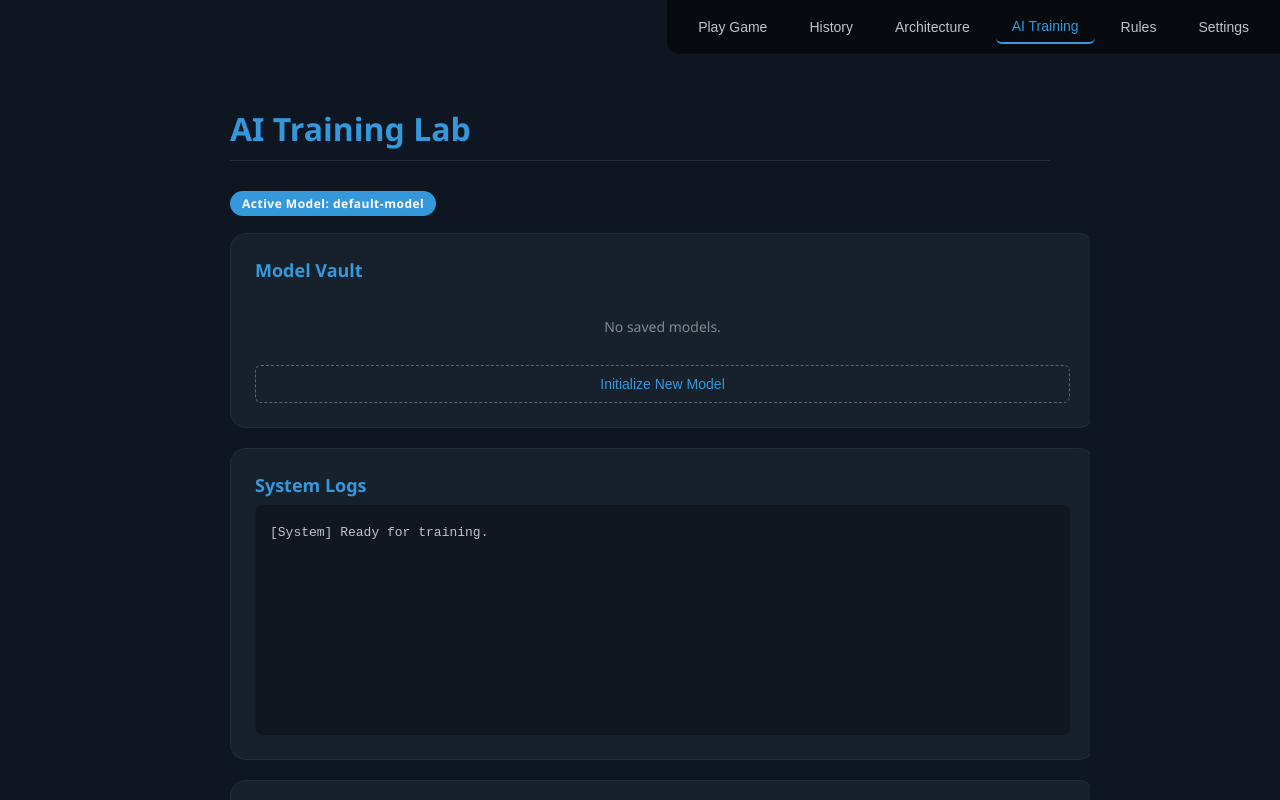
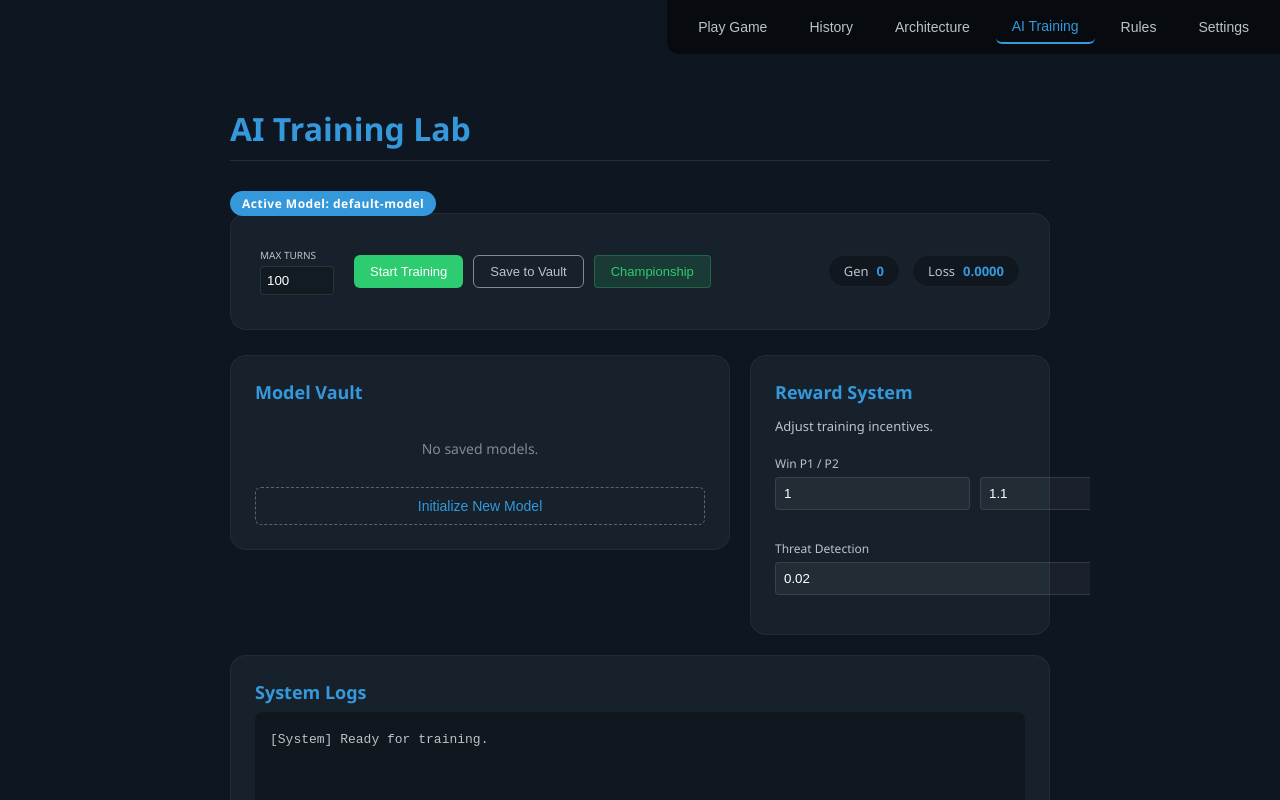
Before and after one commit to MicahWade/Hex-a-Gon-AI, a React (Vite) app: page / in a window 1280 px wide. Both pictures are taken after a click on the button "AI Training". Built offline with nearby package versions, Linux system fonts and the light colour scheme.

Commit message:
feat: refactor AI Training Lab with horizontal top bar controls and pill-style stats

```diff
--- a/src/App.css
+++ b/src/App.css
@@ -853,3 +853,87 @@ button:hover {
   background: #e74c3c !important;
   color: white !important;
 }
+
+.ai-top-bar {
+  margin-bottom: 25px;
+}
+
+.top-bar-layout {
+  display: flex;
+  justify-content: space-between;
+  align-items: center;
+  padding: 10px 5px;
+}
+
+.control-section {
+  display: flex;
+  align-items: center;
+  gap: 20px;
+}
+
+.mini-input-row {
+  display: flex;
+  flex-direction: column;
+  gap: 4px;
+}
+
+.mini-input-row label {
+  font-size: 10px;
+  text-transform: uppercase;
+  color: var(--text-secondary);
+}
+
+.mini-input-row input {
+  width: 60px;
+  padding: 6px;
+  background: rgba(0,0,0,0.2);
+  border: 1px solid rgba(255,255,255,0.1);
+  color: white;
+  border-radius: 4px;
+}
+
+.action-buttons {
+  display: flex;
+  gap: 10px;
+}
+
+.action-buttons button {
+  width: auto;
+  padding: 8px 16px;
+  font-size: 13px;
+}
+
+.stats-section {
+  display: flex;
+  gap: 12px;
+}
+
+.stat-pill, .champ-pill {
+  background: rgba(0,0,0,0.3);
+  padding: 6px 15px;
+  border-radius: 30px;
+  font-size: 13px;
+  border: 1px solid rgba(255,255,255,0.05);
+  display: flex;
+  gap: 8px;
+  align-items: center;
+}
+
+.stat-pill span { color: var(--text-secondary); }
+.stat-pill strong { color: var(--accent-color); }
+
+.champ-pill {
+  background: rgba(241, 196, 15, 0.1);
+  border-color: rgba(241, 196, 15, 0.3);
+}
+
+.champ-pill span { color: #f1c40f; }
+
+.dual-input {
+  display: flex;
+  gap: 10px;
+}
+
+.dual-input input {
+  flex: 1;
+}
--- a/src/components/AITraining.tsx
+++ b/src/components/AITraining.tsx
@@ -72,7 +72,6 @@ export const AITraining: React.FC<Props> = ({ isTraining, setIsTraining, layers
     if (!modelRef.current) return;
     const name = prompt("Enter model name:", currentModelName) || currentModelName;
 
-    // Metadata for verification
     const focalRadius = 14;
     const selfRadius = 8;
     const memoryRadius = 6;
@@ -128,14 +127,12 @@ export const AITraining: React.FC<Props> = ({ isTraining, setIsTraining, layers
         learningRate: 0.001,
         batchSize: 32,
         gamma: 0.95,
-        epsilon: 0, // No randomness for champ matches
+        epsilon: 0,
         rewards
       };
       const radii = { global: 14, self: 8, memory: 6 };
 
-      // 10 Games total, 5 as P1, 5 as P2
       for (let g = 0; g < 10; g++) {
-
         let board: BoardState = new Map();
         let currentPlayer: Player = 1;
         let winner: Player | null = null;
@@ -166,7 +163,6 @@ export const AITraining: React.FC<Props> = ({ isTraining, setIsTraining, layers
     setIsChampionship(false);
   };
 
-  // Training Loop Effect
   useEffect(() => {
     let active = true;
     if (!isTraining || !trainerRef.current) return;
@@ -198,7 +194,7 @@ export const AITraining: React.FC<Props> = ({ isTraining, setIsTraining, layers
     };
     runCycle();
     return () => { active = false; };
-  }, [isTraining, rewards]);
+  }, [isTraining, rewards, maxTurns]);
 
   return (
     <div className="tab-content ai-view">
@@ -208,6 +204,41 @@ export const AITraining: React.FC<Props> = ({ isTraining, setIsTraining, layers
           <span className="model-badge">Active Model: {currentModelName}</span>
         </div>
       </div>
+
+      {/* TOP BAR CONTROLS */}
+      <section className="ai-top-bar card">
+        <div className="top-bar-layout">
+          <div className="control-section">
+            <div className="mini-input-row">
+              <label>Max Turns</label>
+              <input type="number" value={maxTurns} onChange={e => setMaxTurns(parseInt(e.target.value))} min="10" max="500" />
+            </div>
+            <div className="action-buttons">
+              <button className={isTraining ? 'stop-btn' : 'start-btn'} onClick={() => setIsTraining(!isTraining)}>
+                {isTraining ? 'Stop Training' : 'Start Training'}
+              </button>
+              <button className="reset-btn" onClick={handleSave}>Save to Vault</button>
+              <button
+                className="recommend-btn"
+                onClick={runChampionship}
+                disabled={isTraining || isChampionship}
+              >
+                {isChampionship ? 'Match...' : 'Championship'}
+              </button>
+            </div>
+          </div>
+
+          <div className="stats-section">
+            <div className="stat-pill"><span>Gen</span> <strong>{generations}</strong></div>
+            <div className="stat-pill"><span>Loss</span> <strong>{loss.toFixed(4)}</strong></div>
+            {champResults && (
+              <div className="champ-pill">
+                <span>Champ</span> <strong>{champResults.p1} - {champResults.p2}</strong>
+              </div>
+            )}
+          </div>
+        </div>
+      </section>
 
       <div className="ai-grid">
         <div className="ai-main-col">
@@ -230,28 +261,23 @@ export const AITraining: React.FC<Props> = ({ isTraining, setIsTraining, layers
             </div>
             <button className="add-layer-btn" style={{marginTop: '15px'}} onClick={handleCreateNew}>Initialize New Model</button>
           </section>
+        </div>
 
-          <section className="training-log card">
-            <h3>System Logs</h3>
-            <div className="log-window">
-              {logs.map((log, i) => <p key={i}>{log}</p>)}
-            </div>
-          </section>
-
+        <div className="ai-side-col">
           <section className="reward-config card">
             <h3>Reward System</h3>
             <p className="section-desc">Adjust training incentives.</p>
             <div className="reward-grid">
               <div className="input-group">
-                <label>Win P1/P2</label>
-                <div style={{display: 'flex', gap: '10px'}}>
+                <label>Win P1 / P2</label>
+                <div className="dual-input">
                   <input type="number" value={rewards.p1Win} step={0.1} onChange={e => setRewards({...rewards, p1Win: parseFloat(e.target.value)})} />
                   <input type="number" value={rewards.p2Win} step={0.1} onChange={e => setRewards({...rewards, p2Win: parseFloat(e.target.value)})} />
                 </div>
               </div>
               <div className="input-group">
-                <label>Draw P1/P2</label>
-                <div style={{display: 'flex', gap: '10px'}}>
+                <label>Draw P1 / P2</label>
+                <div className="dual-input">
                   <input type="number" value={rewards.p1Draw} step={0.1} onChange={e => setRewards({...rewards, p1Draw: parseFloat(e.target.value)})} />
                   <input type="number" value={rewards.p2Draw} step={0.1} onChange={e => setRewards({...rewards, p2Draw: parseFloat(e.target.value)})} />
                 </div>
@@ -267,47 +293,14 @@ export const AITraining: React.FC<Props> = ({ isTraining, setIsTraining, layers
             </div>
           </section>
         </div>
+      </div>
 
-        <div className="ai-side-col">
-          <section className="training-stats card">
-            <h3>Controls</h3>
-            <div className="mini-input" style={{ marginBottom: '15px' }}>
-              <label>Max Turns per Game</label>
-              <input type="number" value={maxTurns} onChange={e => setMaxTurns(parseInt(e.target.value))} min="10" max="500" />
-            </div>
-            <div className="actions" style={{ flexDirection: 'column', gap: '10px' }}>
-              <button className={isTraining ? 'stop-btn' : 'start-btn'} onClick={() => setIsTraining(!isTraining)}>
-                {isTraining ? 'Stop Training' : 'Start Training'}
-              </button>
-              <button className="reset-btn" onClick={handleSave}>Save to Vault</button>
-              <button
-                className="recommend-btn"
-                style={{width: '100%', height: '40px', fontSize: '14px'}}
-                onClick={runChampionship}
-                disabled={isTraining || isChampionship}
-              >
-                {isChampionship ? 'Champ Match...' : 'Run Championship Match'}
-              </button>
-            </div>
-
-            {champResults && (
-              <div className="champ-box" style={{marginTop: '15px', background: 'rgba(0,0,0,0.3)', padding: '10px', borderRadius: '8px'}}>
-                <h4 style={{margin: '0 0 5px 0', fontSize: '12px', color: 'var(--accent-color)'}}>Championship Score</h4>
-                <div style={{display: 'flex', justifyContent: 'space-around', fontWeight: 'bold'}}>
-                  <span>Current: {champResults.p1}</span>
-                  <span>vs</span>
-                  <span>Opponent: {champResults.p2}</span>
-                </div>
-              </div>
-            )}
-
-            <div className="stat-summary" style={{ marginTop: '20px' }}>
-              <div className="stat-card"><span>Gen:</span> <span>{generations}</span></div>
-              <div className="stat-card"><span>Loss:</span> <span>{loss.toFixed(4)}</span></div>
-            </div>
-          </section>
+      <section className="training-log card" style={{marginTop: '20px'}}>
+        <h3>System Logs</h3>
+        <div className="log-window" style={{height: '150px'}}>
+          {logs.map((log, i) => <p key={i}>{log}</p>)}
         </div>
-      </div>
+      </section>
     </div>
   );
 };
```
